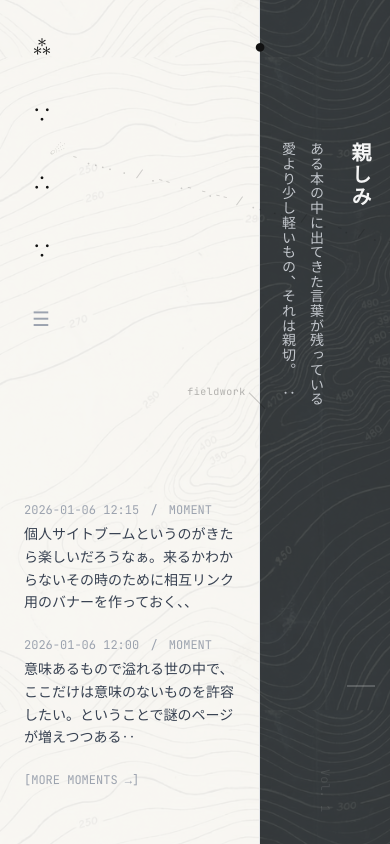
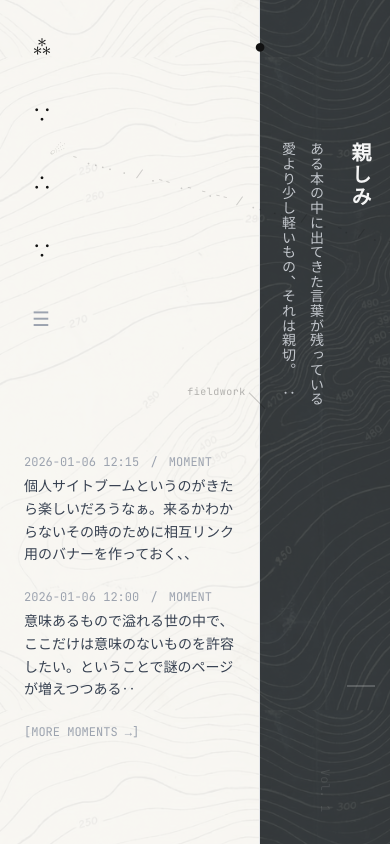
Before and after one commit to 0xsalome/at-an-arbor, a React (Vite) app: page / in a window 390 px wide. Built offline with nearby package versions, Linux system fonts and the light colour scheme; a web font is replaced by a local one.

Commit message:
style: adjust moments position on mobile home page

```diff
--- a/pages/Home.tsx
+++ b/pages/Home.tsx
@@ -94,7 +94,7 @@ const Home: React.FC = () => {
             <Nav />
           </div>
 
-          <div className="flex-grow flex flex-col justify-end pb-8 max-w-2xl relative z-10">
+          <div className="flex-grow flex flex-col justify-end pb-20 md:pb-8 max-w-2xl relative z-10">
             <FadeIn>
               <div className="space-y-6">
                 {recentMoments.map((moment) => (
```
